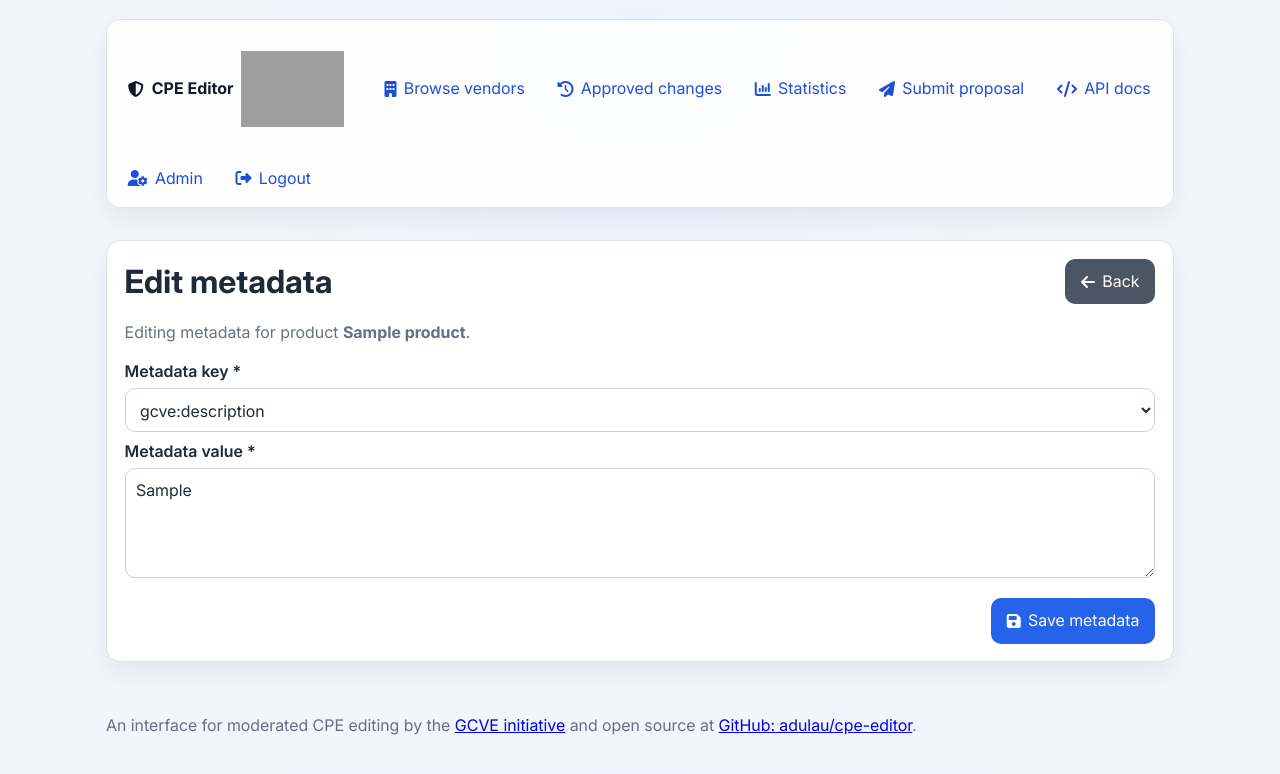
After one commit to gcve-eu/cpe-editor, a Flask app: page /admin/metadata/1/edit in a window 1280 px wide. The commit adds this page. Shown: the top 774 px of the page. Run offline with Flask 3, Linux system fonts and the light colour scheme; the visitor is signed in with stand-in values (Sample User, id 1); tables that the repository leaves empty hold one stand-in row (values such as "Sample post"); grey boxes are pictures that could not be loaded.

Commit message:
Add admin-only metadata editing flow

```diff
--- /dev/null
+++ b/app/templates/admin/edit_metadata.html
@@ -0,0 +1,42 @@
+{% extends "base.html" %}
+{% block title %}Edit metadata{% endblock %}
+{% block content %}
+<div class="card">
+  <div class="page-header">
+    <h1>Edit metadata</h1>
+    <a class="button secondary" href="{{ redirect_target }}">
+      <i class="fa-solid fa-arrow-left" aria-hidden="true"></i>Back
+    </a>
+  </div>
+
+  <p class="muted">
+    {% if metadata.product %}
+      Editing metadata for product
+      <strong>{{ metadata.product.title or metadata.product.name }}</strong>.
+    {% elif metadata.vendor %}
+      Editing metadata for vendor
+      <strong>{{ metadata.vendor.title or metadata.vendor.name }}</strong>.
+    {% else %}
+      Editing metadata record #{{ metadata.id }}.
+    {% endif %}
+  </p>
+
+  <form method="post">
+    <input type="hidden" name="csrf_token" value="{{ csrf_token() }}">
+
+    <label for="metadata_key">Metadata key <span class="required-marker">*</span></label>
+    <select id="metadata_key" name="metadata_key" required>
+      {% for key in allowed_metadata_keys %}
+        <option value="{{ key }}" {% if metadata.metadata_key == key %}selected{% endif %}>{{ key }}</option>
+      {% endfor %}
+    </select>
+
+    <label for="metadata_value">Metadata value <span class="required-marker">*</span></label>
+    <textarea id="metadata_value" name="metadata_value" required>{{ metadata.metadata_value }}</textarea>
+
+    <div class="action-row end">
+      <button type="submit"><i class="fa-solid fa-floppy-disk" aria-hidden="true"></i>Save metadata</button>
+    </div>
+  </form>
+</div>
+{% endblock %}
--- a/app/templates/product_detail.html
+++ b/app/templates/product_detail.html
@@ -50,6 +50,9 @@
           {% endif %}
         </p>
         {% if session.get("is_admin") %}
+          <a class="button secondary" href="{{ url_for('main.admin_edit_metadata', metadata_id=metadata.id) }}" style="margin-top:.35rem;">
+            <i class="fa-solid fa-pen-to-square" aria-hidden="true"></i>Edit metadata
+          </a>
           <form method="post" action="{{ url_for('main.admin_delete_metadata', metadata_id=metadata.id) }}" onsubmit="return confirm('Delete this metadata entry?');" style="display:inline-block; margin-top:.35rem;">
             <input type="hidden" name="csrf_token" value="{{ csrf_token() }}">
             <button type="submit" class="danger"><i class="fa-solid fa-trash" aria-hidden="true"></i>Delete metadata</button>
--- a/app/templates/vendor_detail.html
+++ b/app/templates/vendor_detail.html
@@ -54,6 +54,9 @@
           {% endif %}
         </p>
         {% if session.get("is_admin") %}
+          <a class="button secondary" href="{{ url_for('main.admin_edit_metadata', metadata_id=metadata.id) }}" style="margin-top:.35rem;">
+            <i class="fa-solid fa-pen-to-square" aria-hidden="true"></i>Edit metadata
+          </a>
           <form method="post" action="{{ url_for('main.admin_delete_metadata', metadata_id=metadata.id) }}" onsubmit="return confirm('Delete this metadata entry?');" style="display:inline-block; margin-top:.35rem;">
             <input type="hidden" name="csrf_token" value="{{ csrf_token() }}">
             <button type="submit" class="danger"><i class="fa-solid fa-trash" aria-hidden="true"></i>Delete metadata</button>
--- a/app/views.py
+++ b/app/views.py
@@ -1506,6 +1506,42 @@ def admin_delete_metadata(metadata_id):
     return redirect(redirect_target)
 
 
+@bp.route("/admin/metadata/<int:metadata_id>/edit", methods=["GET", "POST"])
+@admin_required
+def admin_edit_metadata(metadata_id):
+    metadata = EntityMetadata.query.get_or_404(metadata_id)
+    redirect_target = url_for("main.index")
+    if metadata.product:
+        redirect_target = url_for("main.product_detail", product_uuid=metadata.product.uuid)
+    elif metadata.vendor:
+        redirect_target = url_for("main.vendor_detail", vendor_uuid=metadata.vendor.uuid)
+
+    if request.method == "POST":
+        metadata_key = (request.form.get("metadata_key") or "").strip()
+        metadata_value = (request.form.get("metadata_value") or "").strip()
+
+        if metadata_key not in ALLOWED_METADATA_KEYS:
+            flash("Please choose a valid metadata key.", "danger")
+            return redirect(url_for("main.admin_edit_metadata", metadata_id=metadata.id))
+
+        if not metadata_value:
+            flash("Please provide a metadata value.", "danger")
+            return redirect(url_for("main.admin_edit_metadata", metadata_id=metadata.id))
+
+        metadata.metadata_key = metadata_key
+        metadata.metadata_value = metadata_value
+        db.session.commit()
+        flash("Metadata updated.", "success")
+        return redirect(redirect_target)
+
+    return render_template(
+        "admin/edit_metadata.html",
+        metadata=metadata,
+        allowed_metadata_keys=sorted(ALLOWED_METADATA_KEYS),
+        redirect_target=redirect_target,
+    )
+
+
 @bp.route("/admin/relationships/<int:relationship_id>/delete", methods=["POST"])
 @admin_required
 def admin_delete_relationship(relationship_id):
```
